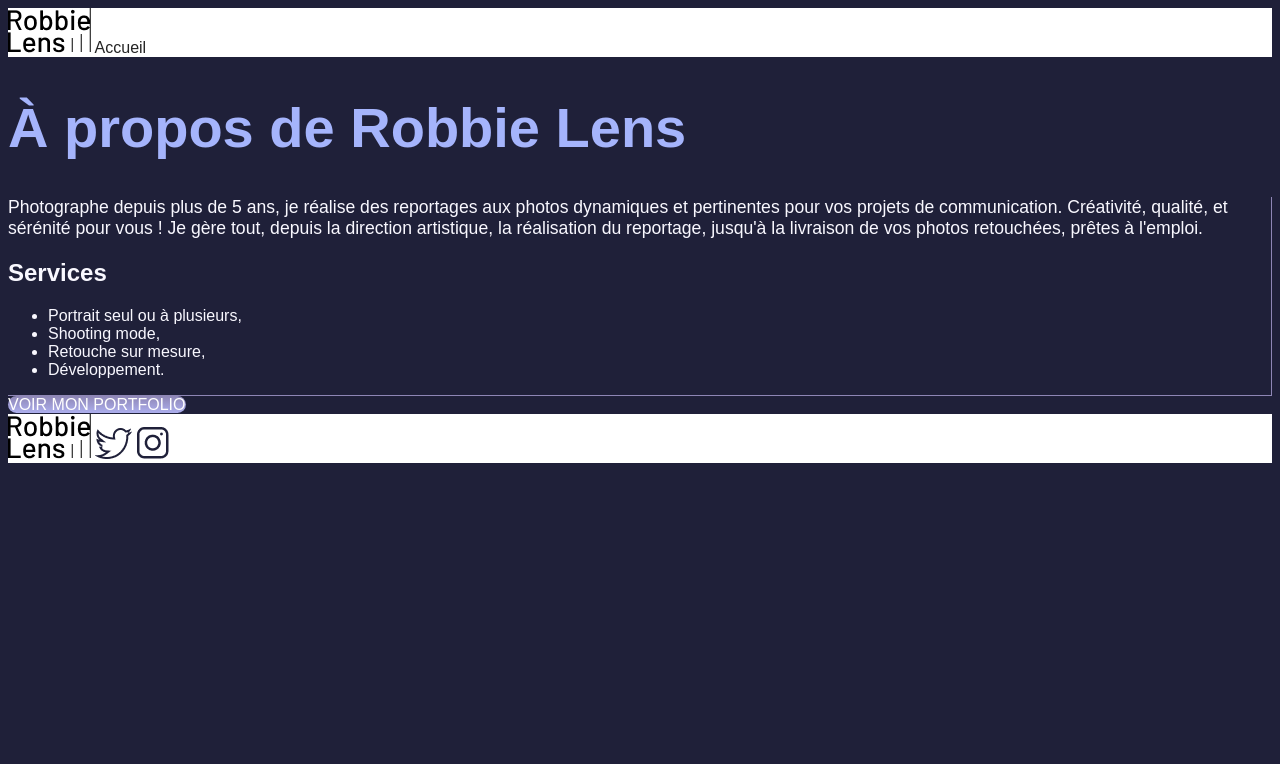
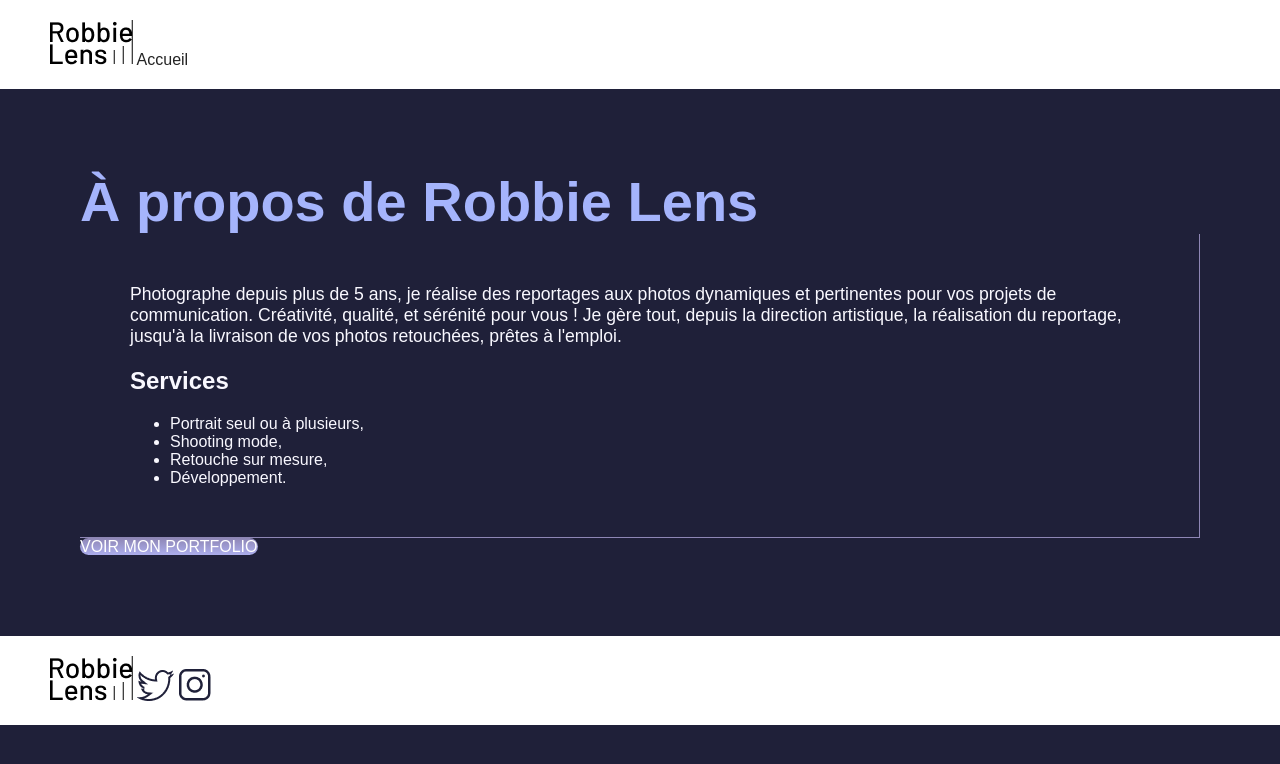
Before and after one commit to alexandreg67/robbie_lens, a plain HTML site: page a-propos.html in a window 1280 px wide. Drawn offline with Linux system fonts and the light colour scheme.

Commit message:
1.0 mise en page

```diff
--- a/a-propos.html
+++ b/a-propos.html
@@ -17,7 +17,9 @@
         </nav>
     </header>
 
-    <main>
+    <main class="main_a_propos">
+
+        <section>
 
             <h1>À propos de Robbie Lens</h1>
 
@@ -25,18 +27,19 @@
                 <p>Photographe depuis plus de 5 ans, je réalise des reportages aux photos dynamiques et pertinentes pour vos projets de
                 communication. Créativité, qualité, et sérénité pour vous ! Je gère tout, depuis la direction artistique, la réalisation
                 du reportage, jusqu'à la livraison de vos photos retouchées, prêtes à l'emploi.</p>
-            <h2>Services</h2>
-            <ul>
+                <h2 class="servicesTitle">Services</h2>
+                <ul class="competencesList">
                     <li>Portrait seul ou à plusieurs,</li>
                     <li>Shooting mode,</li>
                     <li>Retouche sur mesure,</li>
                     <li>Développement.</li>
                 </ul>
             </div>
-
             <div>
                 <a href="" class="cta">VOIR MON PORTFOLIO</a>
             </div>
+
+        </section>
 
     </main>
 
--- a/style.css
+++ b/style.css
@@ -1,6 +1,10 @@
 /*
 font-family: 'Montserrat', sans-serif;
 */
+
+* {
+    margin: 0;
+}
 
 body {
     font-family: 'Manrope', sans-serif;
@@ -44,6 +48,7 @@ li {
 
 header, footer {
     background-color: white;
+    padding: 20px 50px;
 }
 
 .cta {
@@ -60,8 +65,25 @@ header, footer {
 .definitionServices {
     border-bottom: 1px solid #8e86b5;
     border-right: 1px solid #8e86b5;
+    padding: 50px;
 }
 
 .icone:hover {
     opacity: 0.5;
 }
+
+section {
+    padding: 80px;
+}
+
+.main_a_propos {
+    margin: 0 auto;
+}
+
+.servicesTitle {
+    margin-top: 20px;
+}
+
+.competencesList {
+    margin-top: 20px;
+}
```
Also changed, not shown: index.html (+9 -6 lines). Lines whose indentation alone changed are shown as unchanged.
